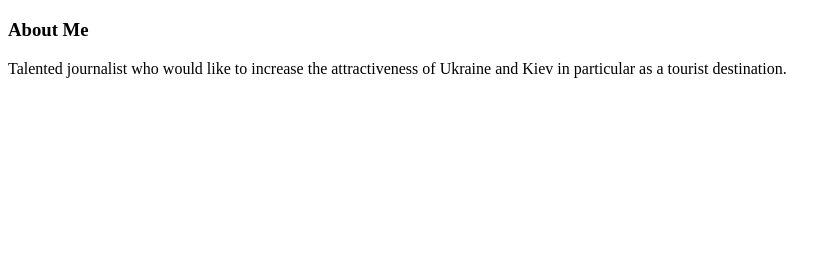
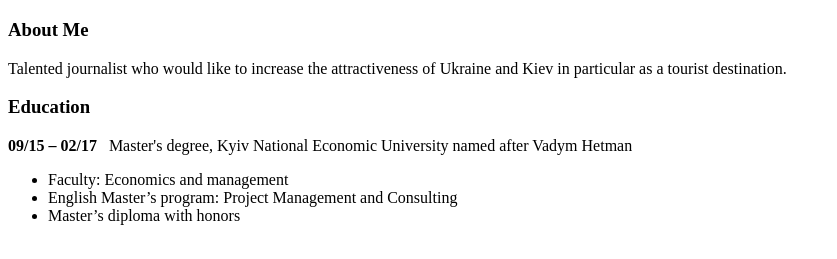
Before and after one commit to Nadijanashasta/Test, a plain HTML site: page index.html in a window 1280 px wide. Shown: the part 61-320 px from the top of the page, without its empty margins (0-837 px from the left). Drawn offline with Linux system fonts and the light colour scheme.

Commit message:
Education - commit

```diff
--- a/index.html
+++ b/index.html
@@ -8,10 +8,19 @@
 <body>
     <h1>NADIIA YAKOVENKO</h1>
     <h3>About Me</h3>
-
     <p>Talented journalist who would like to increase the attractiveness of Ukraine and Kiev in particular as a tourist
     destination.
     </p>
 
+    <h3>Education</h3>
+    <p><b>09/15 – 02/17</b> &nbsp; Master's degree, Kyiv National Economic University named after Vadym Hetman
+    <ul>
+        <li>Faculty: Economics and management</li>
+        <li>English Master’s program: Project Management and Consulting</li>
+        <li>Master’s diploma with honors</li>
+    </ul>
+    </p>
+
+
 </body>
 </html>
```
